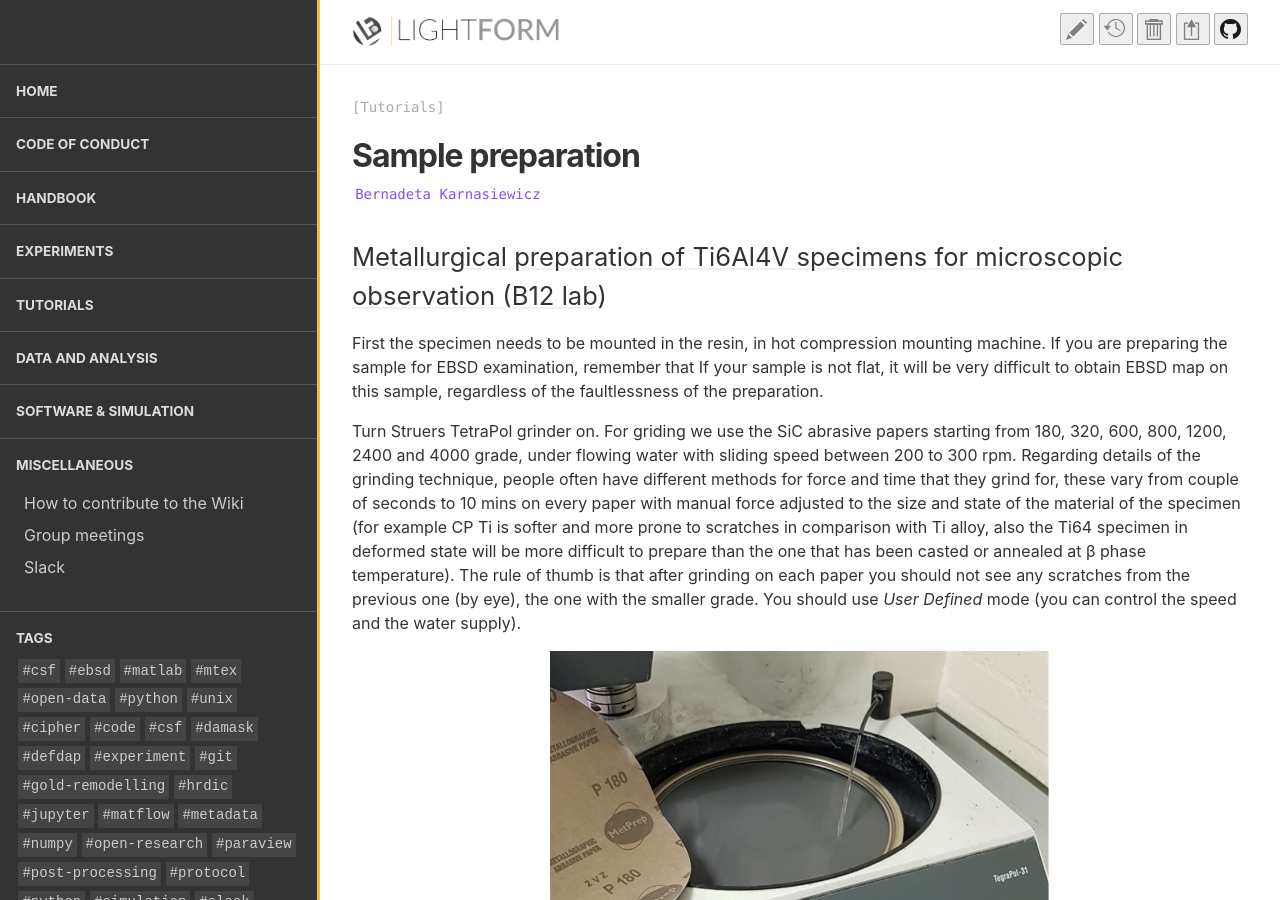
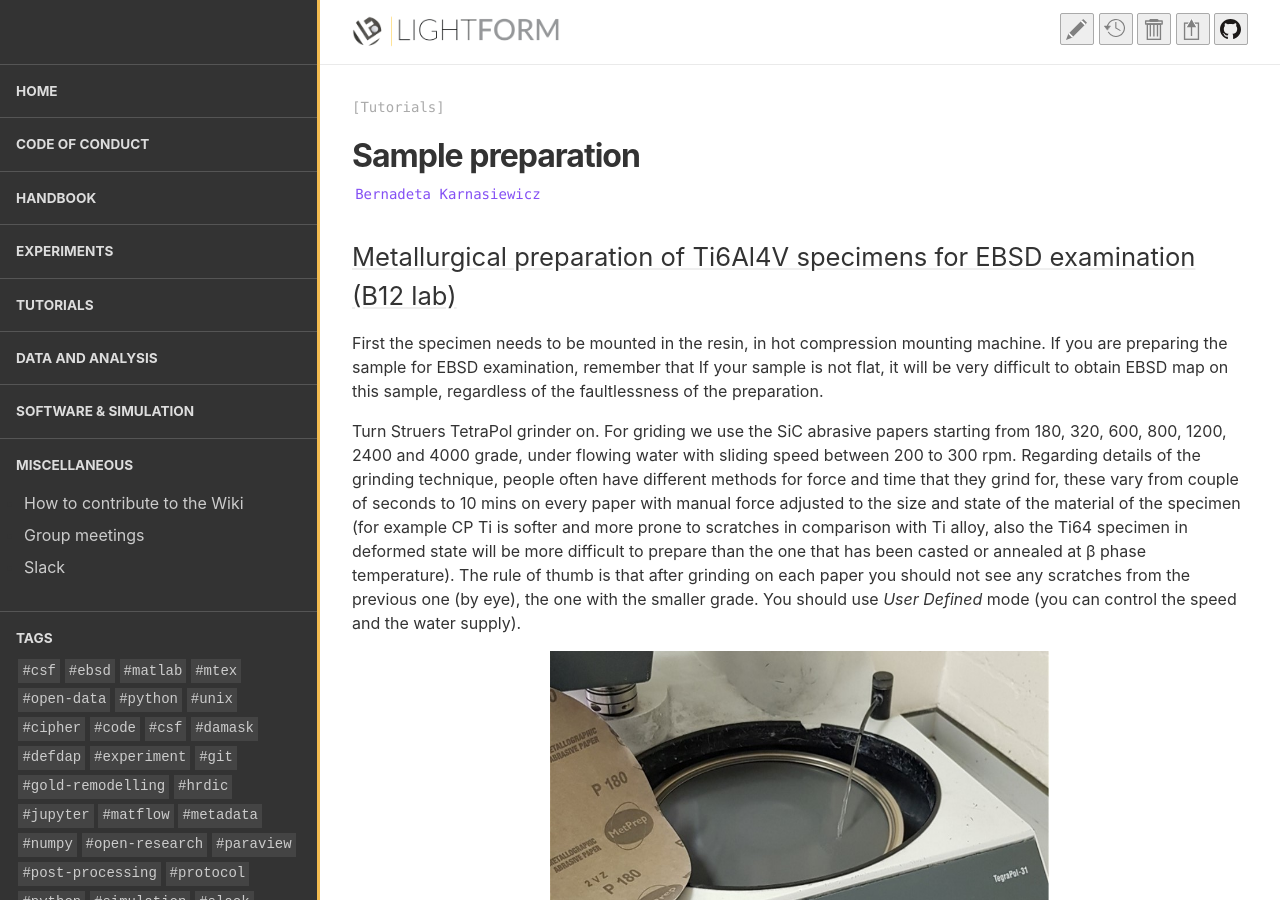
Before and after one commit to LightForm-group/wiki, a Jekyll site: the page built from collections/_tutorials/Sample preparation.md, in a window 1280 px wide and 900 px high. Built offline with Jekyll 4.4.1, drawn with Linux system fonts in a browser that asks for light colours; nearby versions of some CDN libraries.

Commit message:
Update Sample preparation.md

```diff
--- a/collections/_tutorials/Sample preparation.md
+++ b/collections/_tutorials/Sample preparation.md
@@ -3,7 +3,7 @@ title: Sample preparation
 author: Bernadeta Karnasiewicz
 ---
 
-# Metallurgical preparation of Ti6Al4V specimens for microscopic observation (B12 lab)
+# Metallurgical preparation of Ti6Al4V specimens for EBSD examination (B12 lab)
 
 First the specimen needs to be mounted in the resin, in hot compression mounting machine. If you are preparing the sample for EBSD examination, remember that If your sample is
 not flat, it will be very difficult to obtain EBSD map on this sample, regardless of the faultlessness of the preparation.
```
